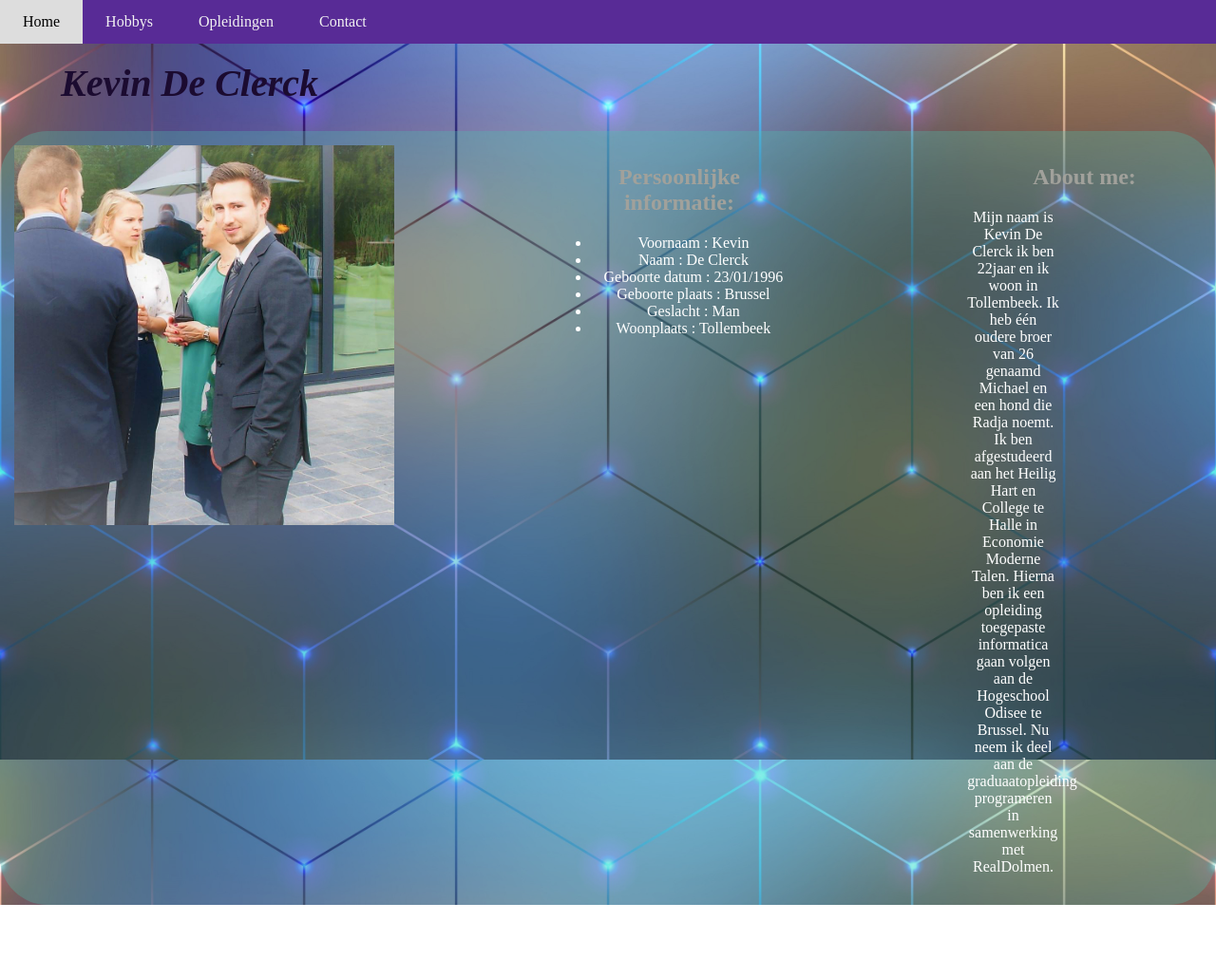
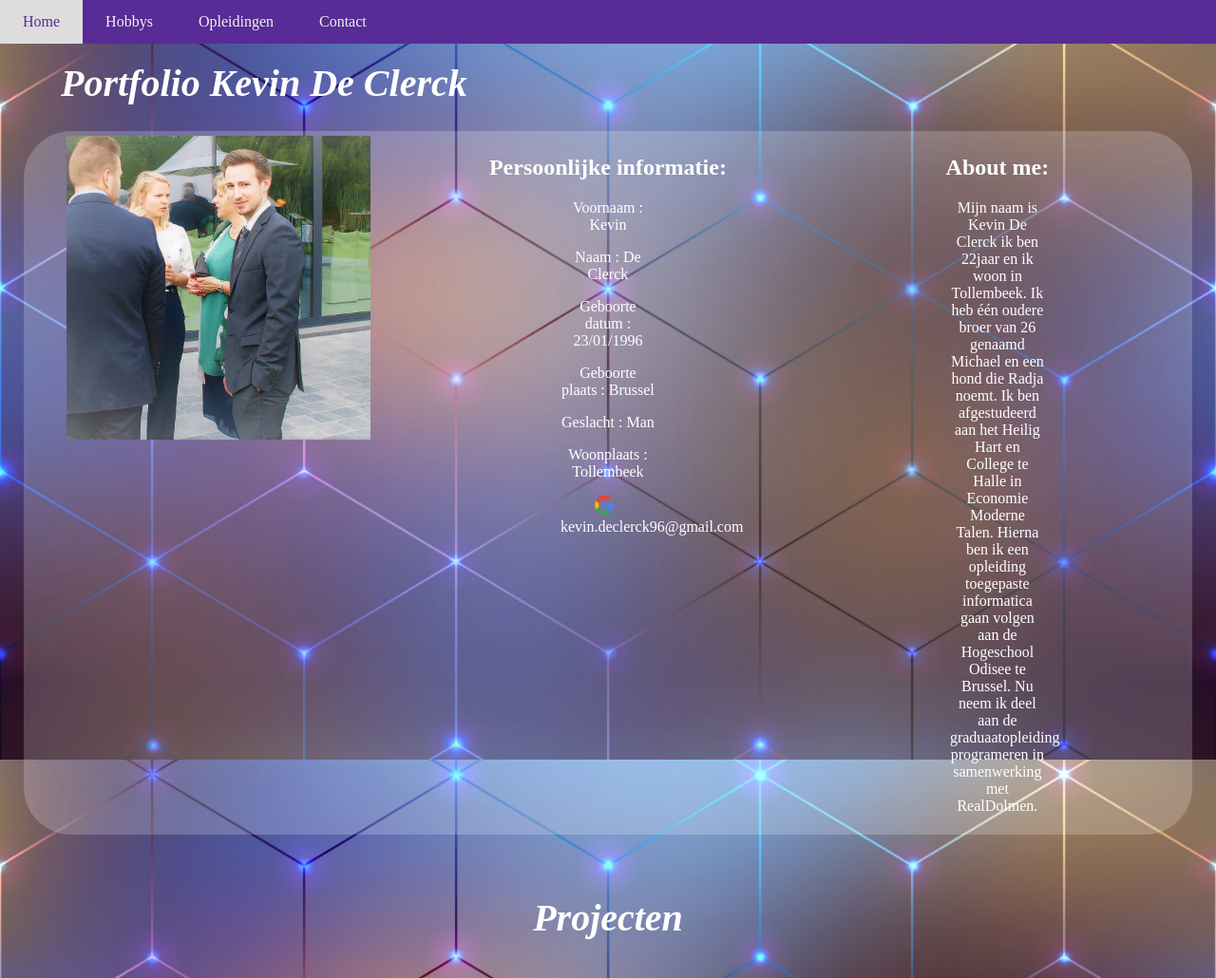
Before and after one commit to KevinDeClerck/Portfolio, a plain HTML site: page index.html in a window 1280 px wide. Shown: the whole page at 95% size. Before the commit the page ends 953 px from the top, so only its background shows below. Drawn offline with Linux system fonts and the light colour scheme.

Commit message:
Kleine aanpassingen

```diff
--- a/index.html
+++ b/index.html
@@ -6,6 +6,7 @@
         <meta name="keywords" content="Portfolio">
         <title>Portfolio - Kevin De Clerck</title>
         <link rel="stylesheet" type="text/css" href="stijl.css" />
+        <link rel="shortcut icon" href="favicon.ico" />
     </head>
     <body>
         <header>
@@ -14,29 +15,34 @@
                 <a href="opleidingen.html">&nbsp; Opleidingen &nbsp;</a>
                 <a href="form.html">&nbsp; Contact &nbsp;</a>
             </nav>
-            <h1>Kevin De Clerck</h1>
+            <h1>Portfolio Kevin De Clerck</h1>
         </header>
         <article>
             <section class="row">
                 <aside class="column">
-                    <img id="foto" src="fotos/kevin.jpg" alt="logo" style="width: 400px; height: 400px" />
+                    <img id="foto" src="fotos/kevin.jpg" alt="logo" style="width: 320px; height: 320px" />
                 </aside>
                 <aside class="column">
                     <h2>Persoonlijke informatie:</h2>
-                    <ul id="info">
-                        <li>Voornaam : Kevin</li>
-                        <li>Naam : De Clerck</li>
-                        <li>Geboorte datum : 23/01/1996</li>
-                        <li>Geboorte plaats : Brussel</li>
-                        <li>Geslacht : Man</li>
-                        <li>Woonplaats : Tollembeek</li>
-                    </ul>
+                    <p>Voornaam : Kevin</p>
+                    <p>Naam : De Clerck</p>
+                    <p>Geboorte datum : 23/01/1996</p>
+                    <p>Geboorte plaats : Brussel</p>
+                    <p>Geslacht : Man</p>
+                    <p>Woonplaats : Tollembeek</p>
+                    <p><img src="fotos/mail.png" height="20px" width="20px"> &nbsp; kevin.declerck96@gmail.com</p>
                 </aside>
                 <aside class="column">
                     <h2>About me:</h2>
                     <p>Mijn naam is Kevin De Clerck ik ben 22jaar en ik woon in Tollembeek. Ik heb één oudere broer van 26 genaamd Michael en een hond die Radja noemt. Ik ben afgestudeerd aan het Heilig Hart en College te Halle in Economie Moderne Talen. Hierna ben ik een opleiding toegepaste informatica gaan volgen aan de Hogeschool Odisee te Brussel. Nu neem ik deel aan de graduaatopleiding programeren in samenwerking met RealDolmen.</p>
                 </aside>
             </section>
+            <section>
+                <h1 id="project">Projecten</h1>
+                <aside>
+
+                </aside>
+            </section>
         </article>
     </body>
 </html>
--- a/stijl.css
+++ b/stijl.css
@@ -6,21 +6,27 @@ body {
     background-attachment: fixed;
 }
 
-
 h1 {
 
-    color: #1b0b30;
+    color: white;
     font-style: italic;
     font-size: 40px;
     margin-left: 5%;
     margin-top: 5%;
-
 }
 
+h1#project {
+
+    color: white;
+    font-style: italic;
+    font-size: 40px;
+    text-align: center;
+    margin-top: 5%;
+    margin-left: 0;
+}
 
 h2 {
-    margin-left: 150px;
-    color: #A1A19B;
+    color: white;
 }
 
 p {
@@ -28,18 +34,6 @@ p {
     margin-left: 150px;
     color: white;
 }
-
-/*
-.kader{
-
-border-style: outset;
-border-color: #F0931C;
-border-width: 6px;
-color: #F0931C;
-background-color:black;
-}
-*/
-
 
 * {
     box-sizing: border-box;
@@ -51,10 +45,7 @@ background-color:black;
     position: fixed;
     top: 0;
     width: 100%;
-
-
 }
-
 
 #foto {
 
@@ -95,21 +86,20 @@ legend {
 /* Change color on hover */
 #kader a:hover {
     background-color: #ddd;
-    color: black;
+    color: #582b96;
 }
 
 .column {
     float: left;
     width: 33.33%;
-    padding: 15px;
+    padding: 5px;
 }
 
 .row {
-background:rgb(74, 196, 176,0.3);
-
+    background: rgb(255, 255, 255,0.2);
     border-radius: 50px;
     text-align: center;
-    margin: auto;
+    margin: 25px;
 }
 
 /* Clear floats after the columns */
```
Also changed, not shown: form.html (+1 -0 lines), hobby.html (+1 -0 lines), opleidingen.html (+2 -1 lines), favicon.ico (added), fotos/discord.png (added), fotos/lethas_logo_small_retina.png (added), fotos/mail.png (added), fotos/odisee.png, 1 other file.
